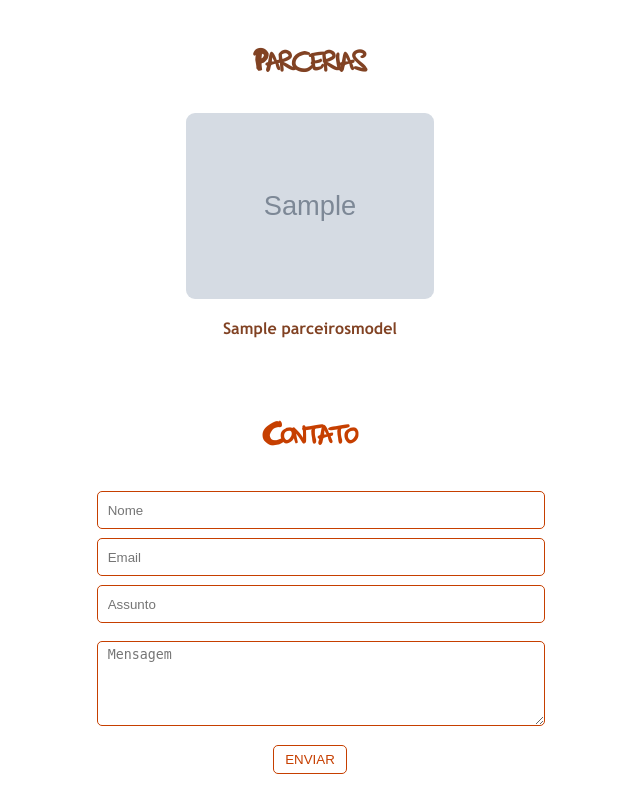
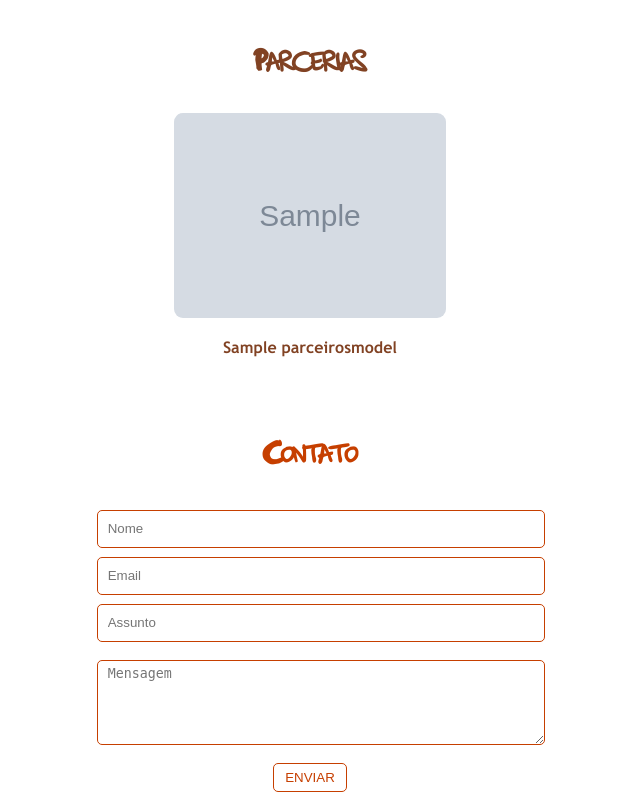
Before and after one commit to citi-onboarding/fruto-de-favela, a Django app: page / in a window 1280 px wide. Shown: the part 2223-3020 px from the top of the page, without its empty margins (330-970 px from the left). Before the commit the page ends 2997 px from the top, so only its background shows below. Run offline with Django 3.2, Linux system fonts and the light colour scheme; tables that the repository leaves empty hold one stand-in row (values such as "Sample post"); grey boxes marked "Sample" are stand-in pictures.

Commit message:
alterando logo de parceiros

```diff
--- a/static/css/home.css
+++ b/static/css/home.css
@@ -329,11 +329,10 @@ input[name="p"]{
     flex-wrap: wrap;
     margin: 0px 20px;
     justify-content: space-evenly;
-
 }
 
 .parceiro {
-    width: 20%;
+    width: 22%;
     margin-bottom: 20px;
 }
 
```
